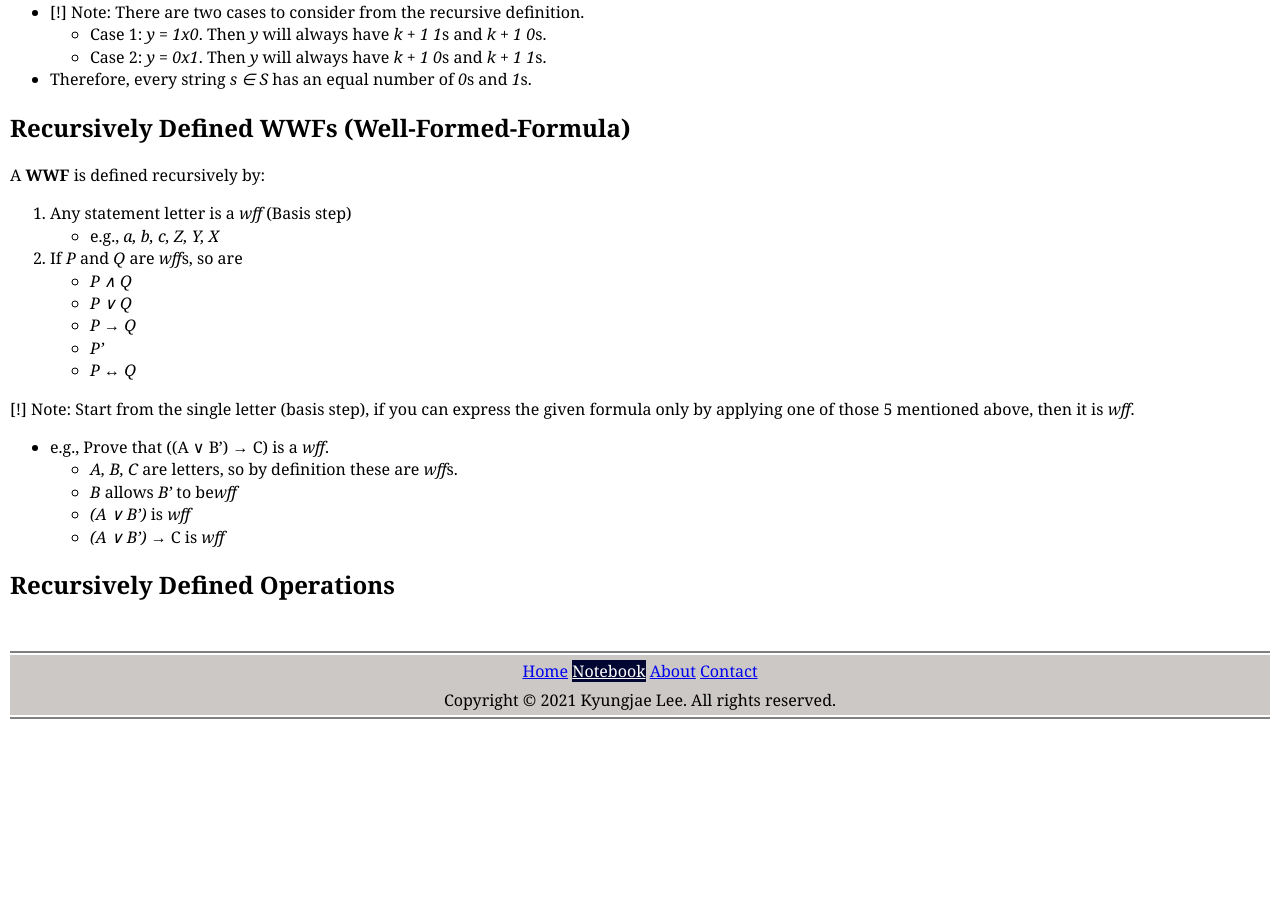
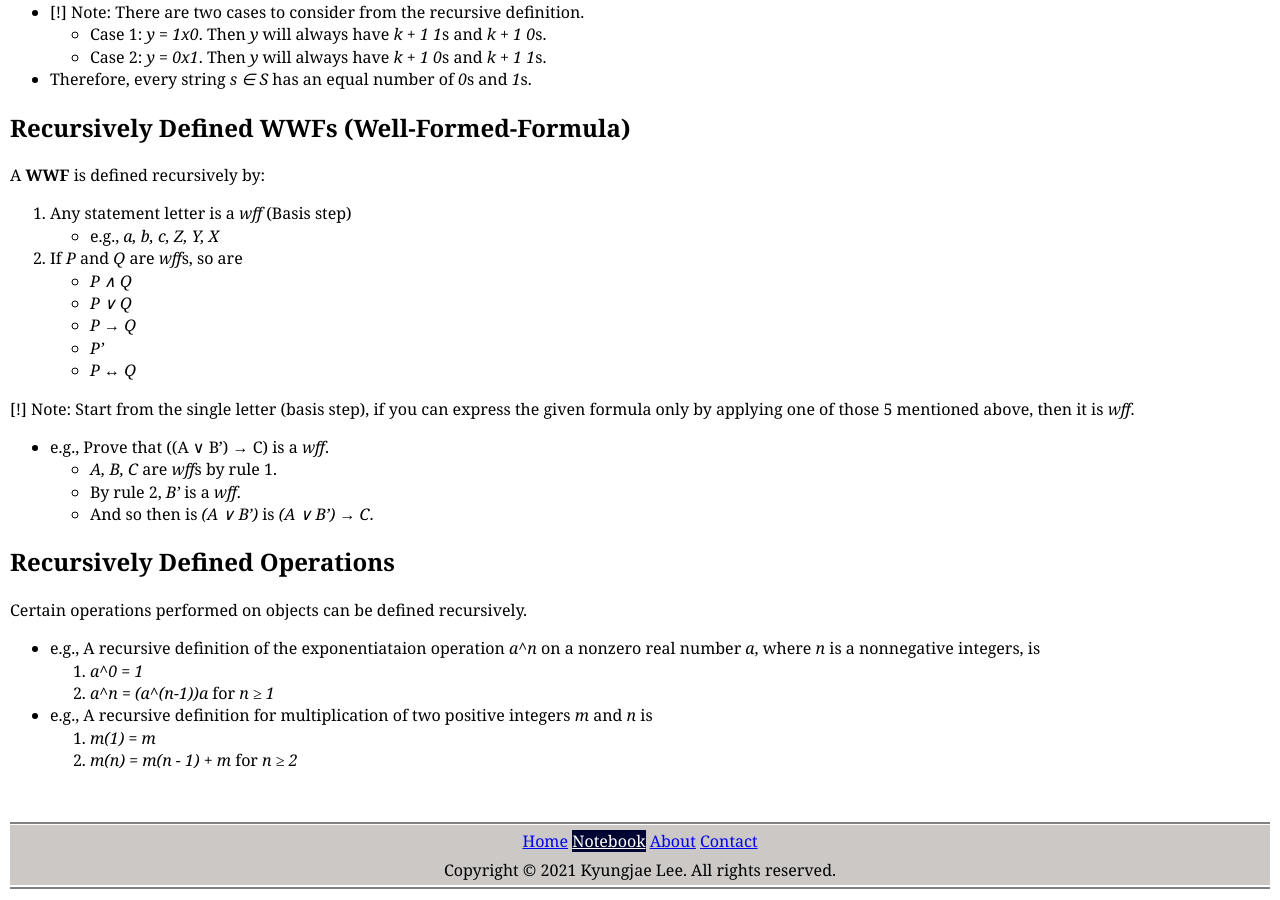
Before and after one commit to kyungjae-lee/kyungjae-lee.github.io, a Jekyll site: the page built from _posts/discrete-structures/2021-09-14-recursion-definitions.md, in a window 1280 px wide and 900 px high, scrolled down 2528 px. Built offline with Jekyll 4.4.1, drawn with Linux system fonts in a browser that asks for light colours; before the commit the page ends 3258 px from its top, so only the background shows below that.

```diff
--- a/_posts/discrete-structures/2021-09-14-recursion-definitions.md
+++ b/_posts/discrete-structures/2021-09-14-recursion-definitions.md
@@ -141,10 +141,21 @@ A **WWF** is defined recursively by:
 given formula only by applying one of those 5 mentioned above, then it is
 *wff*.
 * e.g., Prove that ((A ∨ B') → C) is a *wff*.
-    - *A, B, C* are letters, so by definition these are *wff*s.
-    - *B* allows *B'* to be*wff*
-    - *(A ∨ B')* is *wff*
-    - *(A ∨ B')* → C is *wff*
+    - *A, B, C* are *wff*s by rule 1.
+    - By rule 2, *B'* is a *wff*.
+    - And so then is *(A ∨ B')* is *(A ∨ B') → C*.
 
 
 ## Recursively Defined Operations
+
+Certain operations performed on objects can be defined recursively.
+
+* e.g., A recursive definition of the exponentiataion operation *a^n* on a
+  nonzero real number *a*, where *n* is a nonnegative integers, is
+  1. *a^0 = 1*
+  2. *a^n = (a^(n-1))a* for *n ≥ 1*
+
+* e.g., A recursive definition for multiplication of two positive integers *m*
+  and *n* is
+  1. *m(1) = m*
+  2. *m(n) = m(n - 1) + m* for *n ≥ 2*
```
Also changed, not shown: _posts/c-programming/2021-09-09-scope-and-lifetime-of-a-variable.md (added, +11 -0 lines), img/c-programming/scope-and-lifetime.png (added), 2 other files.
